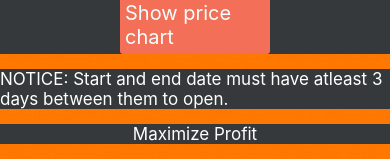
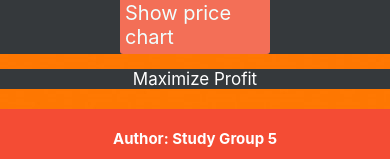
Before and after one commit to DutchDevOfficial/Vincit_Rising_Start_2021, a React Native app: screen / in a window 390 px wide. Shown: the part 498-657 px from the top of the page. Built offline with nearby package versions, Linux system fonts and the light colour scheme; no server answers.

Commit message:
remove warning text

```diff
--- a/App.js
+++ b/App.js
@@ -24,6 +24,7 @@ export default function App() {
    //   SetIsDisabled(true)
    //   setShowChart(false);
    // }
+
     setParentData(childData);
   }
   const childToParent2 = (childData2) => {
@@ -69,9 +70,6 @@ export default function App() {
           </Text>
         </Pressable>
         </View>
-        <View style={style.container}>
-          <Text style={style.text2}>NOTICE: Start and end date must have atleast 3 days between them to open.</Text>
-        </View>
         <MaximizeProfit parentData={parentData} currency={currency} />
         <Footer />
       </ScrollView>
```
